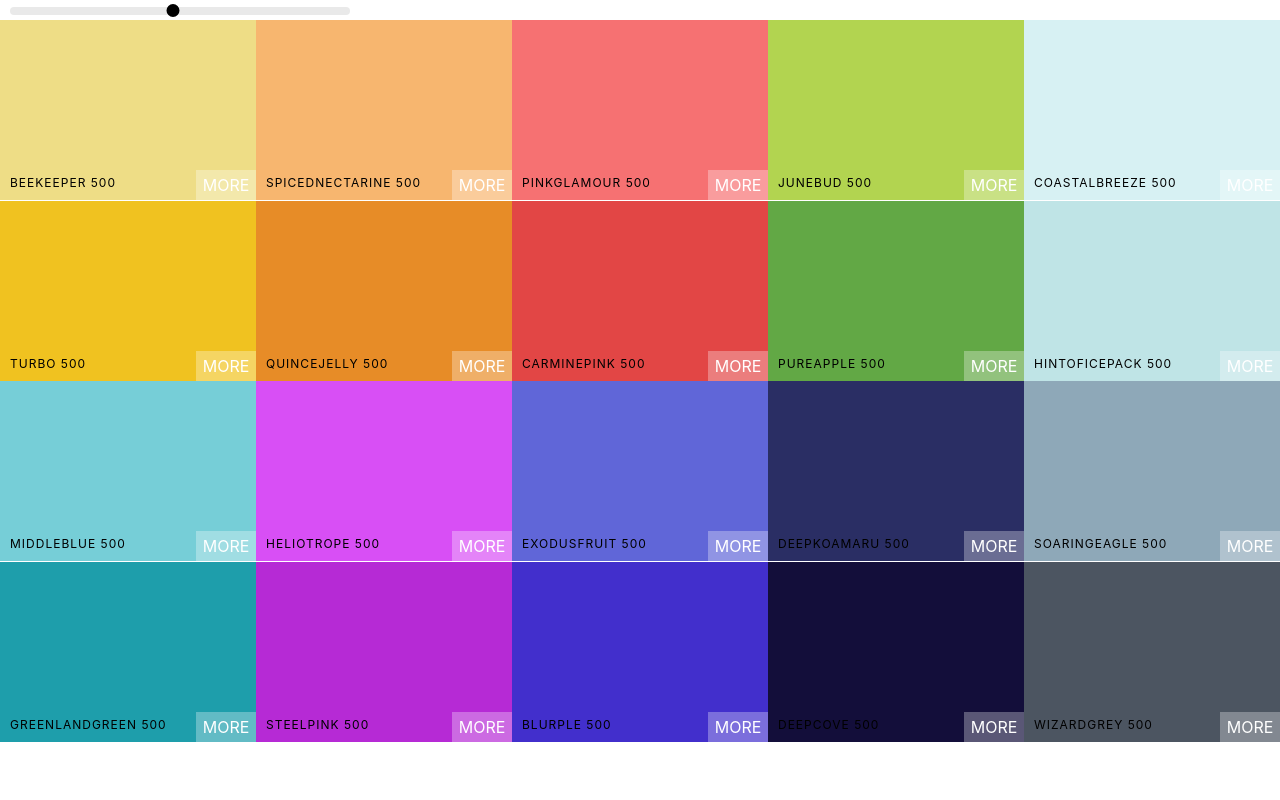
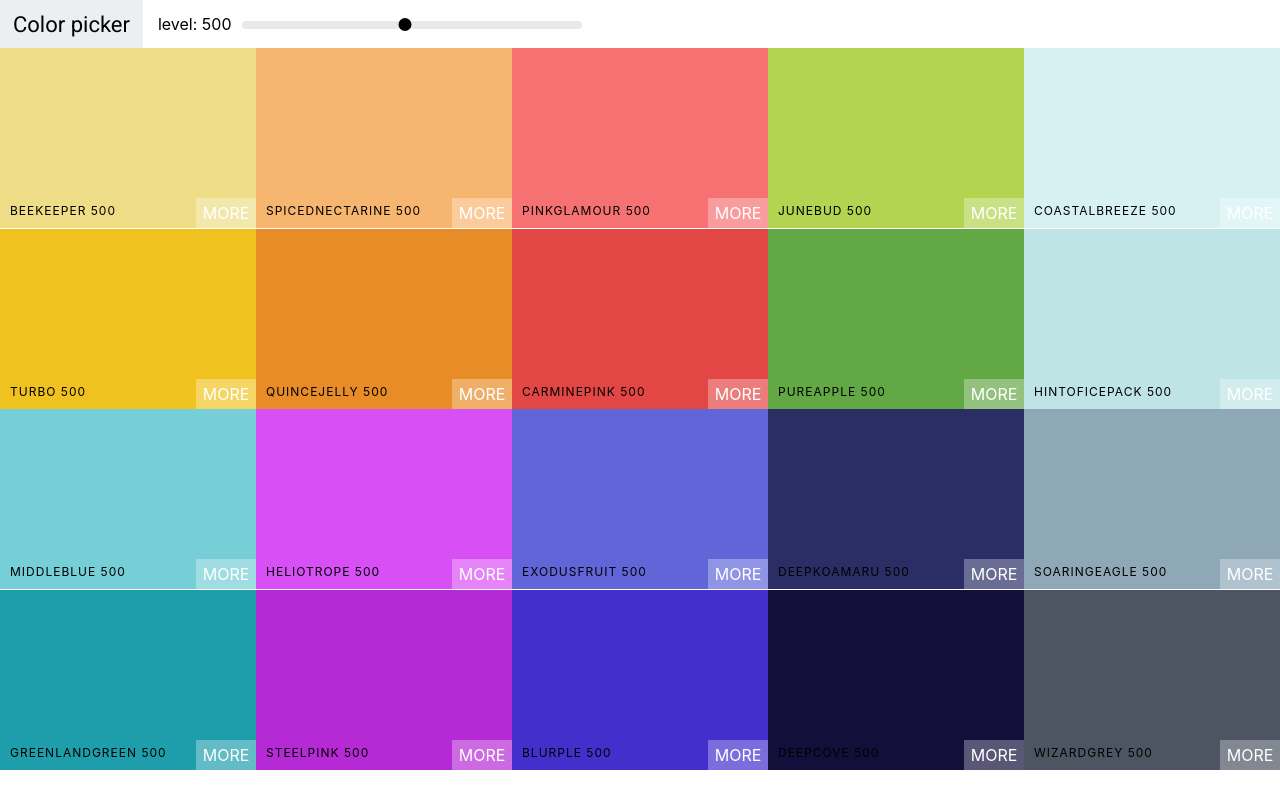
Before and after one commit to pedrolmr/color-project, a React (Create React App) app: page / in a window 1280 px wide. Built offline with nearby package versions, Linux system fonts and the light colour scheme.

Commit message:
added navbar

```diff
--- a/public/index.html
+++ b/public/index.html
@@ -24,6 +24,10 @@
       work correctly both with client-side routing and a non-root public URL.
       Learn how to configure a non-root public URL by running `npm run build`.
     -->
+    <link
+      href="https://fonts.googleapis.com/css?family=Roboto:400,500&display=swap"
+      rel="stylesheet"
+    />
     <title>React App</title>
   </head>
   <body>
--- /dev/null
+++ b/src/Navbar.css
@@ -0,0 +1,45 @@
+.Navbar {
+  display: flex;
+  align-items: center;
+  justify-content: flex-start;
+  height: 6vh;
+}
+.logo {
+  margin-right: 15px;
+  padding: 0 13px;
+  font-size: 22px;
+  background-color: #eceff1;
+  font-family: Roboto;
+  height: 100%;
+  display: flex;
+  align-items: center;
+}
+.logo a {
+  text-decoration: none;
+  color: black;
+}
+
+.slider {
+  width: 340px;
+  margin: 0 10px;
+  display: inline-block;
+}
+.rc-slider-track {
+  background-color: transparent;
+}
+.rc-slider-rail {
+  height: 8px;
+}
+.rc-slider-handle,
+.rc-slider-handle:active,
+.rc-slider-handle:focus,
+.rc-slider-handle:hover {
+  background-color: black;
+  outline: none;
+  border: 2px solid black;
+  box-shadow: none;
+  width: 13px;
+  height: 13px;
+  margin-left: -7px;
+  margin-top: -3px;
+}
--- /dev/null
+++ b/src/Navbar.js
@@ -0,0 +1,32 @@
+import React, { Component } from 'react';
+import Slider from 'rc-slider';
+import 'rc-slider/assets/index.css';
+import './Navbar.css';
+
+export class Navbar extends Component {
+  render() {
+    const { level, changeLevel } = this.props;
+    return (
+      <header className='Navbar'>
+        <div className='logo'>
+          <a href='#'>Color picker</a>
+        </div>
+
+        <div className='level-container'>
+          <span>level: {level}</span>
+          <div className='slider'>
+            <Slider
+              defaultValue={level}
+              min={100}
+              max={900}
+              step={100}
+              onAfterChange={changeLevel}
+            />
+          </div>
+        </div>
+      </header>
+    );
+  }
+}
+
+export default Navbar;
--- a/src/Palette.js
+++ b/src/Palette.js
@@ -2,6 +2,7 @@
 import ColorBox from './ColorBox';
 import Slider from 'rc-slider';
 import 'rc-slider/assets/index.css';
+import Navbar from './Navbar';
 
 import './Pallete.css';
 
@@ -25,15 +26,7 @@
     ));
     return (
       <div className='Pallete'>
-        <div className='slider'>
-          <Slider
-            defaultValue={level}
-            min={100}
-            max={900}
-            step={100}
-            onAfterChange={this.changeLevel}
-          />
-        </div>
+        <Navbar level={level} changeLevel={this.changeLevel} />
         <div className='Pallete-colors'>{colorBoxes}</div>
       </div>
     );
--- a/src/Pallete.css
+++ b/src/Pallete.css
@@ -5,27 +5,3 @@
 .Pallete-colors {
   height: 90%;
 }
-.slider {
-  width: 340px;
-  margin: 0 10px;
-  display: inline-block;
-}
-.rc-slider-track {
-  background-color: transparent;
-}
-.rc-slider-rail {
-  height: 8px;
-}
-.rc-slider-handle,
-.rc-slider-handle:active,
-.rc-slider-handle:focus,
-.rc-slider-handle:hover {
-  background-color: black;
-  outline: none;
-  border: 2px solid black;
-  box-shadow: none;
-  width: 13px;
-  height: 13px;
-  margin-left: -7px;
-  margin-top: -3px;
-}
```
